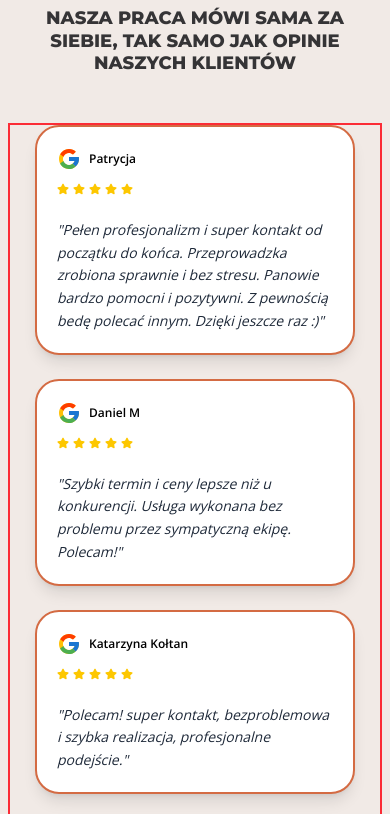
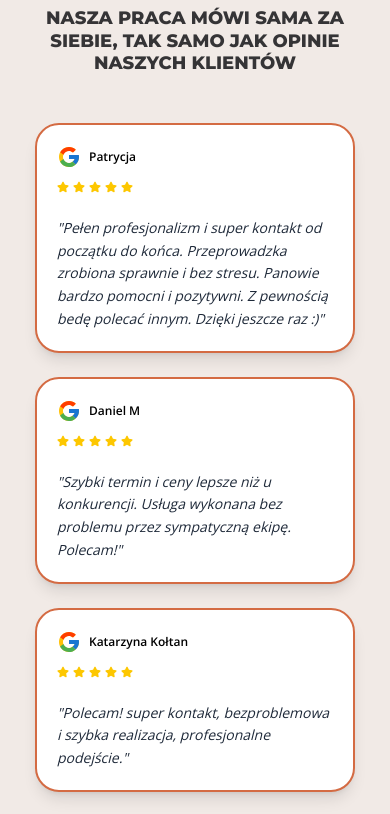
Before and after one commit to MstowskaSandra/owca-transport, a React (Vite) app: page / in a window 390 px wide. Shown: the part 7660-8474 px from the top of the page. Built offline with nearby package versions, Linux system fonts and the light colour scheme; a web font is replaced by a local one.

Commit message:
style(ReviewSection): optimize section layout for mobile screens

```diff
--- a/src/components/ReviewCard.jsx
+++ b/src/components/ReviewCard.jsx
@@ -8,7 +8,7 @@ const ReviewCard = ({ name, text, delay = 0 }) => {
   return (
     <Reveal
       delay={delay}
-      className="flex-1 w-full min-w-80 max-w-60 md:max-w-[320px] bg-[#ffffff] border-2 border-[#D46B43] rounded-3xl shadow-lg p-5 sm:p-6 flex flex-col hover:-translate-y-1 hover:shadow-2xl transition-all duration-300"
+      className="flex-1 md:w-full min-w-80 max-w-60 md:max-w-[320px] bg-[#ffffff] border-2 border-[#D46B43] rounded-3xl shadow-lg p-5 sm:p-6 flex flex-col hover:-translate-y-1 hover:shadow-2xl transition-all duration-300"
     >
       <div className="flex items-center gap-2 sm:gap-3 pb-3 sm:pb-4">
         <FcGoogle className="text-2xl sm:text-3xl shrink-0" />
--- a/src/components/ReviewSection.jsx
+++ b/src/components/ReviewSection.jsx
@@ -16,7 +16,7 @@ export const ReviewSection = () => (
       </h2>
     </Reveal>
 
-    <div className="flex flex-wrap justify-center gap-6 mt-12 mx-2 px-4 md:px-12 border-2 border-red-500">
+    <div className="flex flex-wrap justify-center gap-6 mt-12 mx-2 px-4 md:px-12">
       {reviews.map((item, index) => (
         <ReviewCard key={index} {...item} delay={0.2 + index * 0.1} />
       ))}
```
